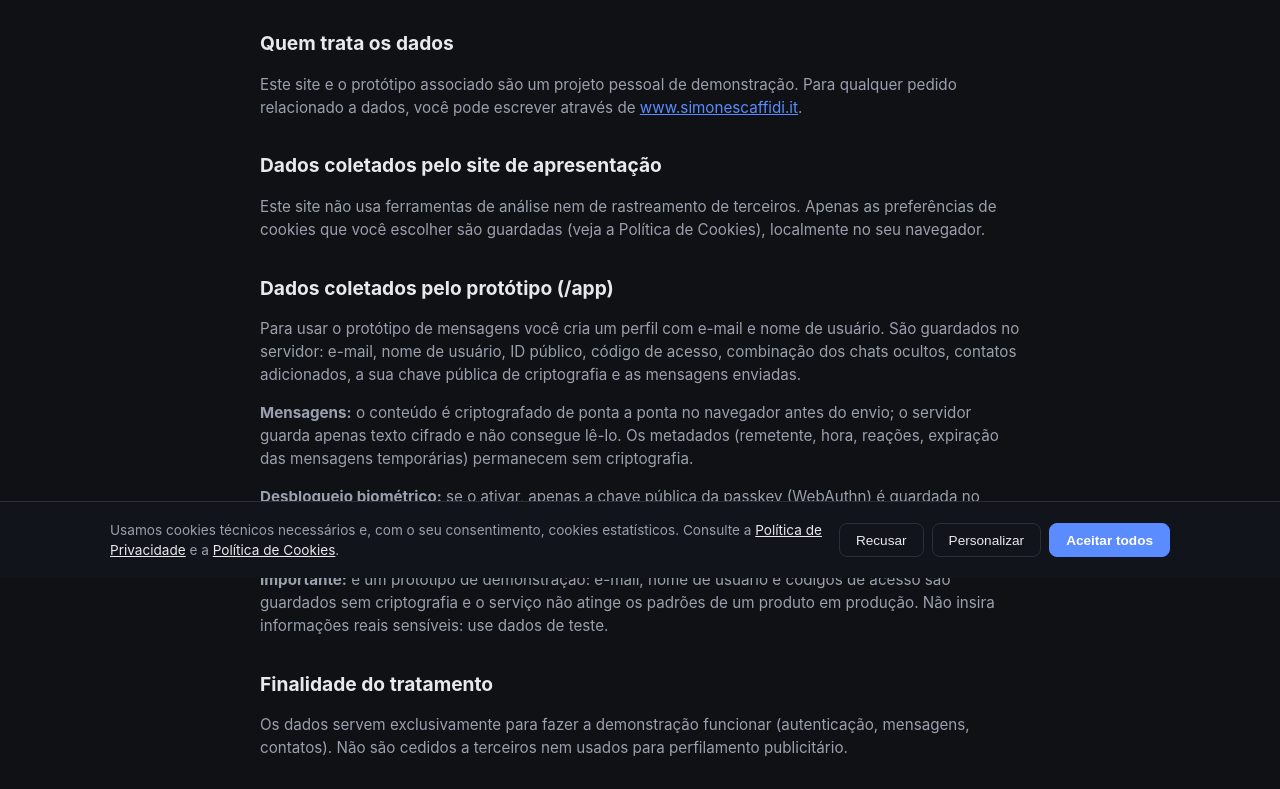
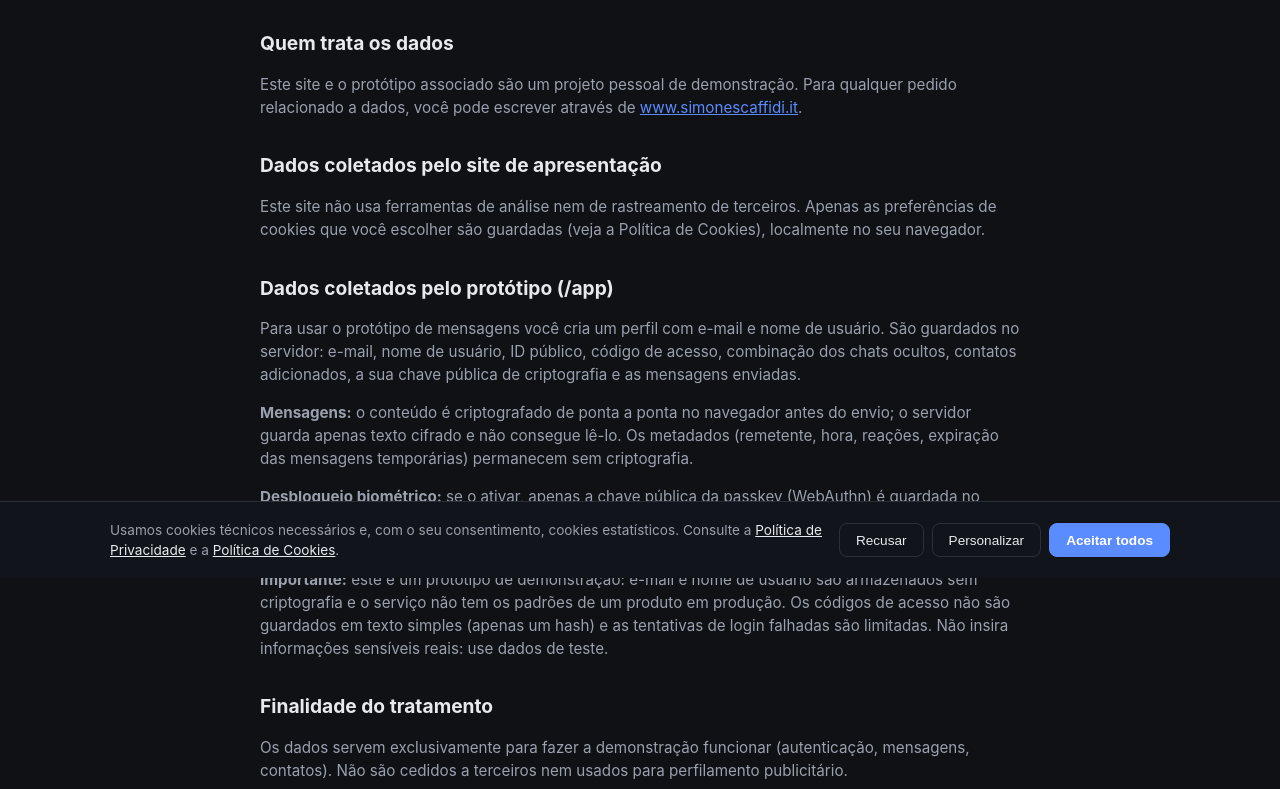
Before and after one commit to simonescaffidi/messaging-app-prototype, a website: page site/pt/privacy-policy.html in a window 1280 px wide. Shown: the part 222-1011 px from the top of the page. Drawn offline with Linux system fonts and the light colour scheme.

Commit message:
Privacy PT: hashed codes

```diff
--- a/site/pt/privacy-policy.html
+++ b/site/pt/privacy-policy.html
@@ -54,7 +54,7 @@
   <p>Para usar o protótipo de mensagens você cria um perfil com e-mail e nome de usuário. São guardados no servidor: e-mail, nome de usuário, ID público, código de acesso, combinação dos chats ocultos, contatos adicionados, a sua chave pública de criptografia e as mensagens enviadas.</p>
   <p><strong>Mensagens:</strong> o conteúdo é criptografado de ponta a ponta no navegador antes do envio; o servidor guarda apenas texto cifrado e não consegue lê-lo. Os metadados (remetente, hora, reações, expiração das mensagens temporárias) permanecem sem criptografia.</p>
   <p><strong>Desbloqueio biométrico:</strong> se o ativar, apenas a chave pública da passkey (WebAuthn) é guardada no servidor. Os dados biométricos nunca saem do seu dispositivo. A sua chave privada de criptografia permanece no navegador (localStorage).</p>
-  <p><strong>Importante:</strong> é um protótipo de demonstração: e-mail, nome de usuário e códigos de acesso são guardados sem criptografia e o serviço não atinge os padrões de um produto em produção. Não insira informações reais sensíveis: use dados de teste.</p>
+  <p><strong>Importante:</strong> este é um protótipo de demonstração: e-mail e nome de usuário são armazenados sem criptografia e o serviço não tem os padrões de um produto em produção. Os códigos de acesso não são guardados em texto simples (apenas um hash) e as tentativas de login falhadas são limitadas. Não insira informações sensíveis reais: use dados de teste.</p>
 
   <h2>Finalidade do tratamento</h2>
   <p>Os dados servem exclusivamente para fazer a demonstração funcionar (autenticação, mensagens, contatos). Não são cedidos a terceiros nem usados para perfilamento publicitário.</p>
```
